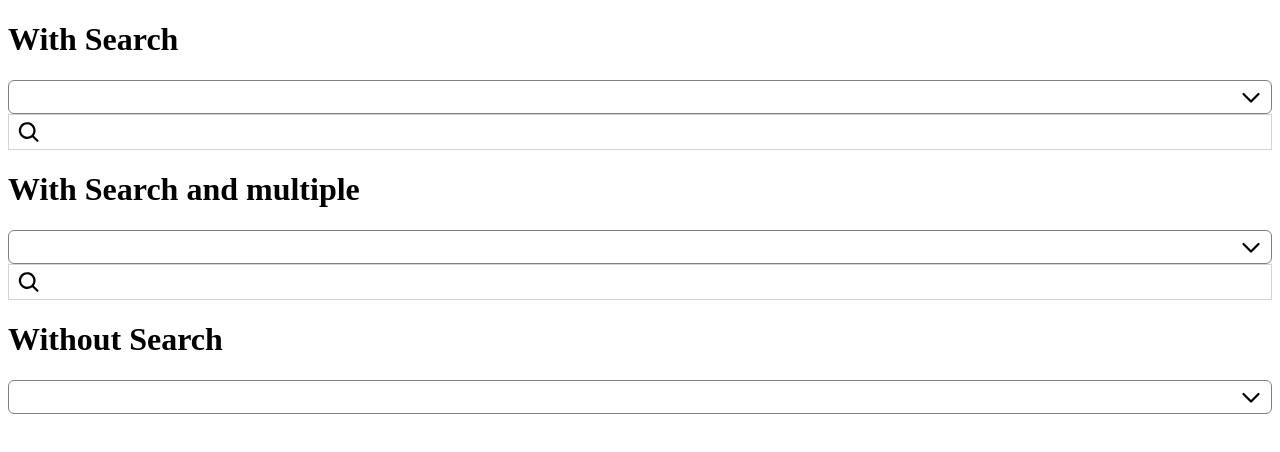
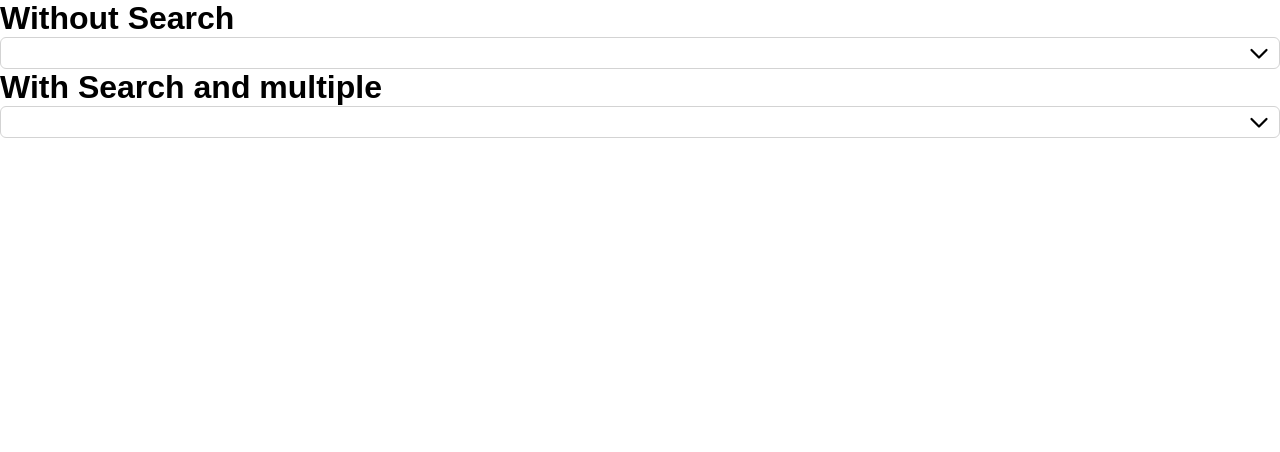
Before and after one commit to ZehaIrawan/select-dropdown, a React (Vite) app in the folder dev/: page / in a window 1280 px wide. Shown: the top 452 px of the page. Built offline with nearby package versions, Linux system fonts and the light colour scheme.

Commit message:
Fixed without search

```diff
--- /dev/null
+++ b/dev/src/App.css
@@ -0,0 +1,9 @@
+* {
+  margin: 0;
+  padding: 0;
+  box-sizing: border-box;
+}
+
+body {
+  font-family: Arial, sans-serif;
+}
--- a/dev/src/App.tsx
+++ b/dev/src/App.tsx
@@ -1,5 +1,6 @@
 import React from "react";
 import SelectDropdown from "./components/SelectDropdown";
+import "./App.css";
 
 function App() {
   const frameWorkOptions = [
@@ -10,8 +11,8 @@ function App() {
 
   return (
     <>
-      <h1>With Search</h1>
-      <SelectDropdown options={frameWorkOptions} withSearch={true} />
+      <h1>Without Search</h1>
+      <SelectDropdown options={frameWorkOptions} withSearch={false} />
 
       <h1>With Search and multiple</h1>
       <SelectDropdown
@@ -19,8 +20,6 @@ function App() {
         withSearch={true}
         multiple={true}
       />
-      <h1>Without Search</h1>
-      <SelectDropdown options={frameWorkOptions} withSearch={false} />
     </>
   );
 }
--- /dev/null
+++ b/dev/src/components/Portal.tsx
@@ -0,0 +1,39 @@
+import React, { useEffect, useRef, useState } from "react";
+import ReactDOM from "react-dom";
+
+interface PortalProps {
+  children: React.ReactNode;
+  target: string | Element | null;
+}
+
+const Portal: React.FC<PortalProps> = ({ children, target }) => {
+  const [mounted, setMounted] = useState<boolean>(false);
+  const portalNodeRef = useRef<HTMLElement | null>(null);
+
+  useEffect(() => {
+    setMounted(true);
+    portalNodeRef.current = !target
+      ? document.createElement("div")
+      : typeof target === "string"
+      ? document.querySelector(target)
+      : (target as HTMLElement);
+
+    if (!target && portalNodeRef.current) {
+      document.body.appendChild(portalNodeRef.current);
+    }
+
+    return () => {
+      if (!target && portalNodeRef.current) {
+        document.body.removeChild(portalNodeRef.current);
+      }
+    };
+  }, [target]);
+
+  if (!mounted || !portalNodeRef.current) {
+    return null;
+  }
+
+  return ReactDOM.createPortal(children, portalNodeRef.current);
+};
+
+export default Portal;
--- a/dev/src/components/SelectDropdown.tsx
+++ b/dev/src/components/SelectDropdown.tsx
@@ -1,6 +1,7 @@
-import React, { useState } from "react";
+import React, { useState, useEffect, useRef } from "react";
 import "./selectdropdown.css";
 import { MagnifyingGlass, X, CaretDown } from "@phosphor-icons/react";
+import Portal from "./Portal"; // Corrected import path
 
 interface Option {
   value: string;
@@ -12,10 +13,10 @@ interface Props {
   placeholder?: string;
   withSearch?: boolean;
   multiple?: boolean;
+  withPortal?: boolean;
 }
 
 interface Value {
-  // Define the structure of your value here, including finalValue
   finalValue: Option[];
 }
 
@@ -24,6 +25,7 @@ const SelectDropdown: React.FC<Props> = ({
   placeholder = "",
   withSearch = false,
   multiple = false,
+  withPortal = false,
 }) => {
   const [dropdownOptions, setDropdownOptions] = useState(options);
   const [searchString, setSearchString] = useState("");
@@ -38,9 +40,7 @@ const SelectDropdown: React.FC<Props> = ({
   };
 
   const handleBlur = () => {
-    setTimeout(() => {
-      setIsFocused(false);
-    }, 10);
+    setIsFocused(false);
   };
 
   const handleSearchString = (event: React.ChangeEvent<HTMLInputElement>) => {
@@ -55,27 +55,20 @@ const SelectDropdown: React.FC<Props> = ({
     }
   };
 
-  // console.log(isFocused, "isFocused", withSearch, "withSearch");
-
-  const handleSelect = (index: number) => {
-    // console.log("clicked");
-
-    const existingValue = _value.finalValue.find(
-      (v) => v.label === options[index].label,
+  const handleSelect = (optionValue: string) => {
+    const selectedOption: Option | undefined = dropdownOptions.find(
+      (o) => o.value === optionValue,
     );
 
-    if (!existingValue && !multiple && _value.finalValue.length === 0) {
+    if (selectedOption) {
       setValue((prev) => ({
         ...prev,
-        finalValue: [...prev.finalValue, options[index]],
+        finalValue: [...prev.finalValue, selectedOption],
       }));
-    }
 
-    if (!existingValue && multiple) {
-      setValue((prev) => ({
-        ...prev,
-        finalValue: [...prev.finalValue, options[index]],
-      }));
+      setDropdownOptions((prevOptions) =>
+        prevOptions.filter((option) => option.value !== selectedOption.value),
+      );
     }
   };
 
@@ -84,12 +77,72 @@ const SelectDropdown: React.FC<Props> = ({
       ...prev,
       finalValue: prev.finalValue.filter((v) => v.label !== selectedLabel),
     }));
+
+    const removedOption = _value.finalValue.filter(
+      (v) => v.label === selectedLabel,
+    )?.[0];
+
+    console.log(removedOption, "removed option");
+
+    setDropdownOptions((prev) => [...prev, removedOption]);
+  };
+
+  function useOutsideAlerter(ref) {
+    useEffect(() => {
+      function handleClickOutside(event) {
+        console.log(event.target.classList, "event");
+        if (
+          ref.current &&
+          !ref.current.contains(event.target) &&
+          !event.target.classList.contains("dropdown-option") &&
+          !event.target.classList.contains("dropdown-options") &&
+          !event.target.classList.contains("select-input")
+        ) {
+          setIsFocused(false);
+          setSearchString("");
+        }
+      }
+      document.addEventListener("mousedown", handleClickOutside);
+      return () => {
+        document.removeEventListener("mousedown", handleClickOutside);
+      };
+    }, [ref]);
+  }
+
+  const dropdownRef = useRef(null);
+  useOutsideAlerter(dropdownRef);
+
+  // console.log(dropdownOptions, "dropdownOptions");
+
+  const renderDropdown = () => {
+    return (
+      isFocused && (
+        <div className="dropdown-options">
+          {dropdownOptions.map((option) => (
+            <span
+              onClick={() => handleSelect(option.value)}
+              className="dropdown-option"
+              key={option.value}
+            >
+              {option.label}
+            </span>
+          ))}
+          {dropdownOptions.length === 0 && (
+            <span className="dropdown-option">No option</span>
+          )}
+        </div>
+      )
+    );
   };
 
   return (
     <div>
       {/* Chips */}
-      <div className="select-chips" onClick={handleFocus}>
+      <div
+        className={`select-chips ${isFocused ? "active" : ""}`}
+        onClick={handleFocus}
+        ref={dropdownRef}
+      >
         {_value.finalValue.map((v: Option) => (
           <div key={v.label} className="chip">
             <span>{v.label}</span>
@@ -100,11 +153,11 @@ const SelectDropdown: React.FC<Props> = ({
         ))}
         <CaretDown size={24} weight="bold" />
       </div>
-
-      {withSearch && (
-        <div className="select-input">
+      {withSearch && isFocused && (
+        <div className="select-input" id="select-input">
           <MagnifyingGlass size={24} weight="bold" />
           <input
+            className="select-input"
             type="text"
             value={searchString}
             style={{
@@ -118,17 +171,11 @@ const SelectDropdown: React.FC<Props> = ({
           />
         </div>
       )}
-
-      {((withSearch && isFocused) || isFocused) &&
-        dropdownOptions.map((option, index) => (
-          <span
-            onClick={() => handleSelect(index)}
-            className="dropdown-option"
-            key={option.label}
-          >
-            {option.label}
-          </span>
-        ))}
+      {withPortal ? (
+        <Portal target="#root">{isFocused && renderDropdown()}</Portal>
+      ) : (
+        renderDropdown()
+      )}
     </div>
   );
 };
--- a/dev/src/components/selectdropdown.css
+++ b/dev/src/components/selectdropdown.css
@@ -15,7 +15,7 @@
 }
 
 .select-chips {
-  border: 1px solid gray;
+  border: 1px solid lightgray;
   height: 2rem;
   border-radius: 6px;
   display: flex;
@@ -56,3 +56,17 @@
 .dropdown-option:hover {
   background-color: lightgray;
 }
+
+.dropdown-options {
+  z-index: 1100;
+  position: absolute;
+  left: 0;
+  z-index: 10;
+  background-color: white;
+  width: 100%;
+  box-shadow: 0 2px 4px rgba(0, 0, 0, 0.1);
+}
+
+.active {
+  border: 1px solid gray;
+}
```
